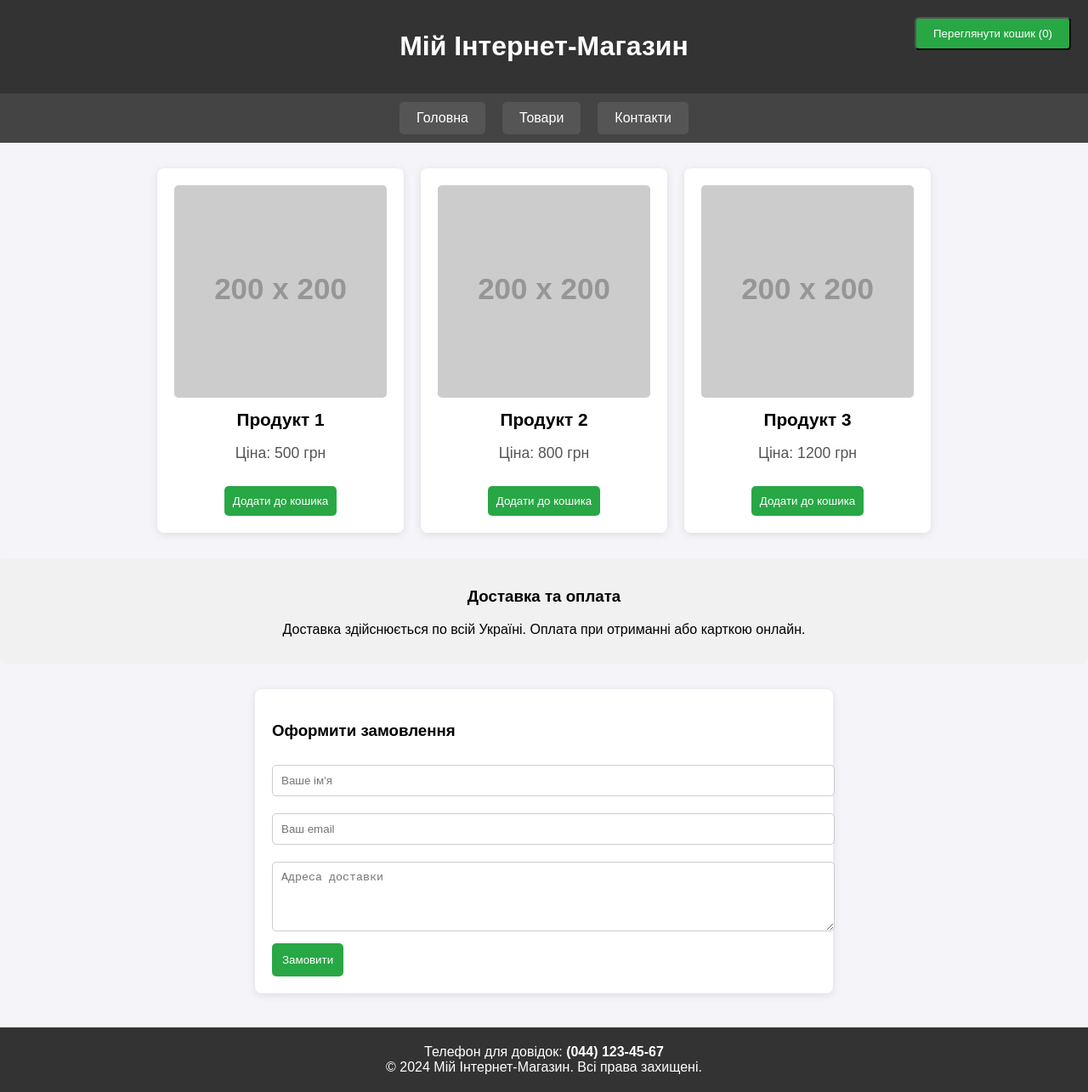
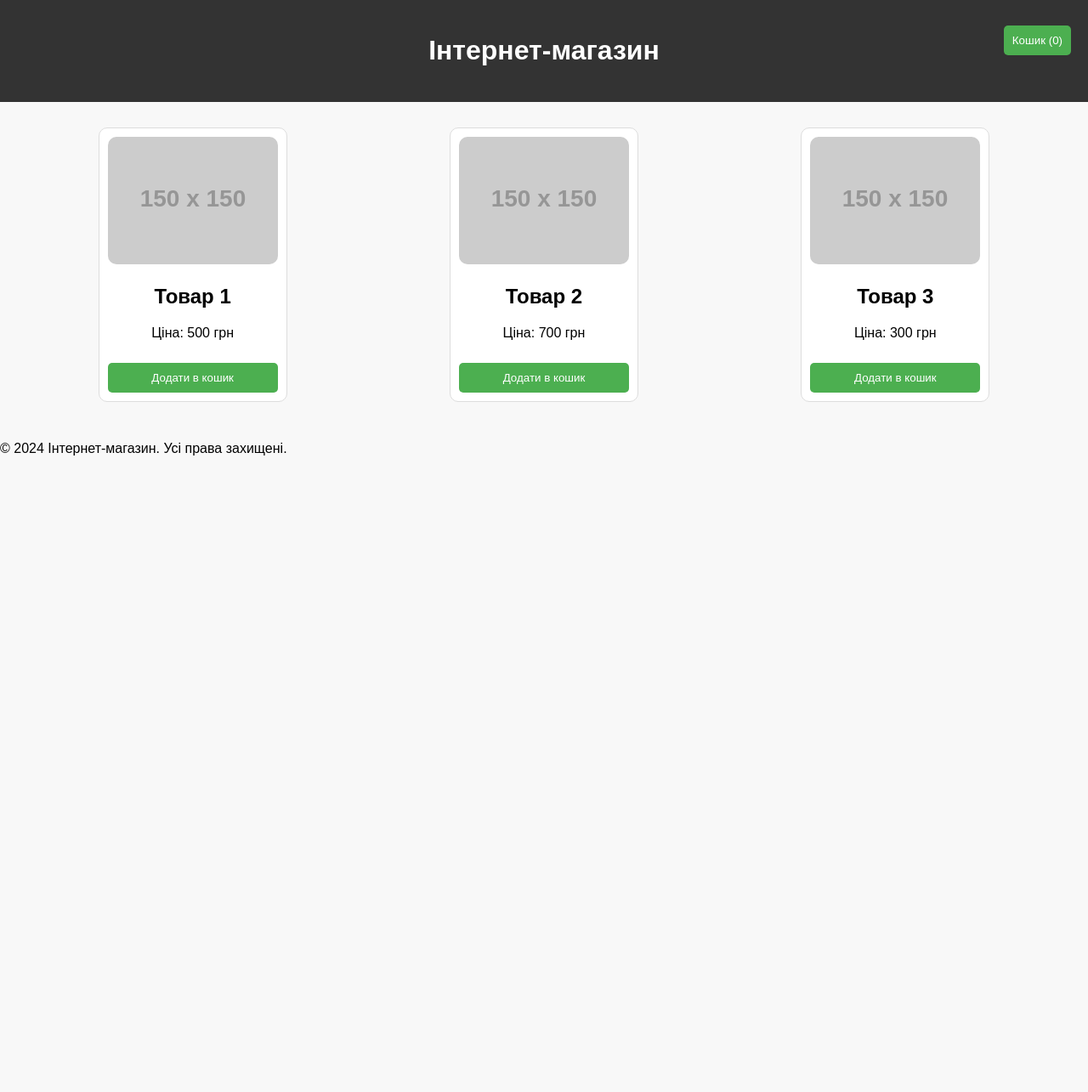
Before and after one commit to damir152013/test2, a plain HTML site: page index.html in a window 1280 px wide. Shown: the whole page at 85% size. After the commit the page ends 800 px from the top, so only its background shows below. Drawn offline with Linux system fonts and the light colour scheme; placeholder pictures from the web are drawn by us.

Commit message:
Update index.html

```diff
--- a/index.html
+++ b/index.html
@@ -9,308 +9,145 @@
             font-family: Arial, sans-serif;
             margin: 0;
             padding: 0;
-            background-color: #f4f4f9;
+            background-color: #f8f8f8;
         }
 
         header {
             background-color: #333;
             color: white;
-            padding: 15px 0;
+            padding: 20px;
             text-align: center;
         }
 
-        nav {
-            display: flex;
-            justify-content: center;
-            background-color: #444;
-            padding: 10px;
+        .cart {
+            position: absolute;
+            top: 20px;
+            right: 20px;
         }
 
-        nav a {
-            color: white;
-            text-decoration: none;
-            padding: 10px 20px;
-            margin: 0 10px;
-            background-color: #555;
-            border-radius: 5px;
+        main {
+            padding: 20px;
         }
 
-        nav a:hover {
-            background-color: #888;
-        }
-
-        .product-list {
+        .products {
             display: flex;
+            justify-content: space-around;
             flex-wrap: wrap;
-            justify-content: center;
-            margin: 20px;
         }
 
         .product {
             background-color: white;
-            padding: 20px;
+            border: 1px solid #ddd;
+            border-radius: 10px;
+            padding: 10px;
+            width: 200px;
+            text-align: center;
             margin: 10px;
-            border-radius: 8px;
-            box-shadow: 0 2px 10px rgba(0, 0, 0, 0.1);
-            width: 250px;
-            text-align: center;
         }
 
         .product img {
             width: 100%;
-            height: auto;
-            border-radius: 5px;
+            height: 150px;
+            object-fit: cover;
+            border-radius: 10px;
         }
 
-        .product h3 {
-            font-size: 1.3em;
-            margin: 10px 0;
-        }
-
-        .product p {
-            font-size: 1.1em;
-            color: #555;
-        }
-
-        .product button {
-            background-color: #28a745;
+        button {
+            background-color: #4CAF50;
             color: white;
+            padding: 10px;
             border: none;
-            padding: 10px;
             border-radius: 5px;
             cursor: pointer;
+            width: 100%;
             margin-top: 10px;
         }
 
-        .product button:hover {
-            background-color: #218838;
+        button:hover {
+            background-color: #45a049;
         }
-
-        .cart {
-            position: fixed;
-            right: 20px;
-            top: 20px;
-            background-color: #28a745;
-            color: white;
-            padding: 10px 20px;
-            border-radius: 5px;
-            cursor: pointer;
-        }
-
-        .cart:hover {
-            background-color: #218838;
-        }
-
-        .modal {
-            display: none;
-            position: fixed;
-            top: 0;
-            left: 0;
-            width: 100%;
-            height: 100%;
-            background-color: rgba(0, 0, 0, 0.5);
-            justify-content: center;
-            align-items: center;
-        }
-
-        .modal-content {
-            background-color: white;
-            padding: 30px;
-            border-radius: 8px;
-            width: 400px;
-            text-align: center;
-        }
-
-        .modal button {
-            background-color: #dc3545;
-            color: white;
-            padding: 10px 20px;
-            border: none;
-            border-radius: 5px;
-            cursor: pointer;
-        }
-
-        .modal button:hover {
-            background-color: #c82333;
-        }
-
-        .footer {
-            background-color: #333;
-            color: white;
-            text-align: center;
-            padding: 20px;
-            margin-top: 40px;
-        }
-
-        .footer p {
-            margin: 0;
-        }
-
-        .order-form {
-            background-color: #fff;
-            padding: 20px;
-            border-radius: 8px;
-            margin: 30px auto;
-            width: 50%;
-            box-shadow: 0 2px 10px rgba(0, 0, 0, 0.1);
-        }
-
-        .order-form input, .order-form textarea {
-            width: 100%;
-            padding: 10px;
-            margin: 10px 0;
-            border: 1px solid #ccc;
-            border-radius: 5px;
-        }
-
-        .order-form button {
-            background-color: #28a745;
-            color: white;
-            border: none;
-            padding: 12px;
-            border-radius: 5px;
-            cursor: pointer;
-        }
-
-        .order-form button:hover {
-            background-color: #218838;
-        }
-
-        .delivery-info {
-            background-color: #f1f1f1;
-            padding: 15px;
-            text-align: center;
-            margin-top: 20px;
-            border-radius: 5px;
-        }
-
     </style>
 </head>
 <body>
-
     <header>
-    <h1>Мій Інтернет-Магазин</h1>
+        <h1>Інтернет-магазин</h1>
+        <div class="cart">
+            <button onclick="viewCart()">Кошик (0)</button>
+        </div>
     </header>
 
-<nav>
-    <a href="#">Головна</a>
-    <a href="#">Товари</a>
-    <a href="#">Контакти</a>
-</nav>
+    <main>
+        <section class="products">
+            <div class="product">
+                <img src="https://via.placeholder.com/150" alt="Товар 1">
+                <h2>Товар 1</h2>
+                <p>Ціна: 500 грн</p>
+                <button class="add-to-cart" data-product="Товар 1" data-price="500">Додати в кошик</button>
+            </div>
+            <div class="product">
+                <img src="https://via.placeholder.com/150" alt="Товар 2">
+                <h2>Товар 2</h2>
+                <p>Ціна: 700 грн</p>
+                <button class="add-to-cart" data-product="Товар 2" data-price="700">Додати в кошик</button>
+            </div>
+            <div class="product">
+                <img src="https://via.placeholder.com/150" alt="Товар 3">
+                <h2>Товар 3</h2>
+                <p>Ціна: 300 грн</p>
+                <button class="add-to-cart" data-product="Товар 3" data-price="300">Додати в кошик</button>
+            </div>
+            <!-- Додати більше товарів за потребою -->
+        </section>
+    </main>
 
-<!-- Список продуктів -->
-<div class="product-list" id="product-list">
-    <!-- Продукт 1 -->
-    <div class="product">
-        <img src="https://via.placeholder.com/200?text=Product+1" alt="Продукт 1">
-        <h3>Продукт 1</h3>
-        <p>Ціна: 500 грн</p>
-        <button onclick="addToCart('Продукт 1', 500)">Додати до кошика</button>
-    </div>
-
-    <!-- Продукт 2 -->
-    <div class="product">
-        <img src="https://via.placeholder.com/200?text=Product+2" alt="Продукт 2">
-        <h3>Продукт 2</h3>
-        <p>Ціна: 800 грн</p>
-        <button onclick="addToCart('Продукт 2', 800)">Додати до кошика</button>
-    </div>
-
-    <!-- Продукт 3 -->
-    <div class="product">
-        <img src="https://via.placeholder.com/200?text=Product+3" alt="Продукт 3">
-        <h3>Продукт 3</h3>
-        <p>Ціна: 1200 грн</p>
-        <button onclick="addToCart('Продукт 3', 1200)">Додати до кошика</button>
-    </div>
-</div>
-
-<!-- Кошик -->
-<button class="cart" onclick="showCart()">Переглянути кошик (0)</button>
-
-<!-- Модальне вікно кошика -->
-<div class="modal" id="cartModal">
-    <div class="modal-content">
-        <h3>Ваш кошик</h3>
-        <ul id="cartItems"></ul>
-        <p id="totalPrice">Загальна сума: 0 грн</p>
-        <button onclick="closeCart()">Закрити</button>
-    </div>
-</div>
-
-<!-- Інформація про доставку -->
-<div class="delivery-info">
-    <h3>Доставка та оплата</h3>
-    <p>Доставка здійснюється по всій Україні. Оплата при отриманні або карткою онлайн.</p>
-</div>
-
-<!-- Форма замовлення -->
-<div class="order-form">
-    <h3>Оформити замовлення</h3>
-    <input type="text" id="name" placeholder="Ваше ім'я" required>
-    <input type="email" id="email" placeholder="Ваш email" required>
-    <textarea id="address" placeholder="Адреса доставки" rows="4" required></textarea>
-    <button onclick="submitOrder()">Замовити</button>
-</div>
-
-<!-- Нижній колонтитул -->
-<div class="footer">
-    <p>Телефон для довідок: <strong>(044) 123-45-67</strong></p>
-    <p>&copy; 2024 Мій Інтернет-Магазин. Всі права захищені.</p>
-</div>
+    <footer>
+        <p>&copy; 2024 Інтернет-магазин. Усі права захищені.</p>
+    </footer>
 
     <script>
+        // Масив для зберігання товарів у кошику
         let cart = [];
-    let totalPrice = 0;
 
-    // Функція додавання товару в кошик
-    function addToCart(product, price) {
-        cart.push({ product, price });
-        totalPrice += price;
+        // Оновлення відображення кошика
+        function updateCart() {
+            const cartButton = document.querySelector('.cart button');
+            cartButton.textContent = Кошик (${cart.length});
+        }
+
+        // Додавання товару в кошик
+        function addToCart(productName, price) {
+            const product = { name: productName, price: parseFloat(price) };
+            cart.push(product);
+            alert(`${productName} додано в кошик!`);
             updateCart();
         }
 
-    // Оновлення кількості товарів в кошику
-    function updateCart() {
-        const cartButton = document.querySelector('.cart');
-        cartButton.textContent = Переглянути кошик (${cart.length});
+        // Перегляд вмісту кошика
+        function viewCart() {
+            if (cart.length === 0) {
+                alert("Ваш кошик порожній.");
+                return;
             }
 
-    // Показати вміст кошика
-    function showCart() {
-        const cartModal = document.getElementById('cartModal');
-        const cartItems = document.getElementById('cartItems');
-        const total = document.getElementById('totalPrice');
-
-        cartItems.innerHTML = '';
+            let cartDetails = "Ваш кошик:\n";
+            let total = 0;
             cart.forEach(item => {
-            const listItem = document.createElement('li');
-            listItem.textContent = ${item.product} - ${item.price} грн;
-            cartItems.appendChild(listItem);
+                cartDetails += ${item.name} - ${item.price} грн\n;
+                total += item.price;
             });
 
-        total.textContent = Загальна сума: ${totalPrice} грн;
-        cartModal.style.display = 'flex';
+            cartDetails += \nЗагальна сума: ${total} грн;
+            alert(cartDetails);
         }
 
-    // Закрити модальне вікно кошика
-    function closeCart() {
-        const cartModal = document.getElementById('cartModal');
-        cartModal.style.display = 'none';
-    }
-
-    // Функція для оформлення замовлення
-    function submitOrder() {
-        const name = document.getElementById('name').value;
-        const email = document.getElementById('email').value;
-        const address = document.getElementById('address').value;
-
-        if (name && email && address) {
-            alert(`Замовлення прийняте!\n\nІм'я: ${name}\nEmail: ${email}\nАдреса: ${address}\nЗагальна сума: ${totalPrice} грн`);} else {
-            alert('Будь ласка, заповніть всі поля!');
-        }
-    }
+        // Додавання події для кнопок додавання в кошик
+        document.querySelectorAll('.add-to-cart').forEach(button => {
+            button.addEventListener('click', () => {
+                const productName = button.getAttribute('data-product');
+                const price = button.getAttribute('data-price');
+                addToCart(productName, price);
+            });
+        });
     </script>
-
 </body>
 </html>
```
Lines whose indentation alone changed are shown as unchanged.
